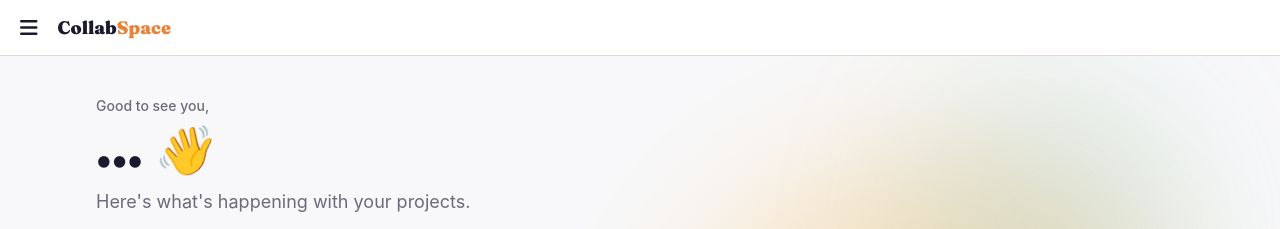
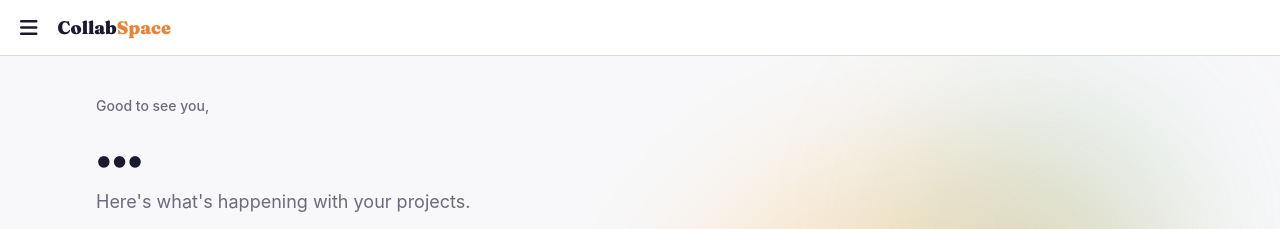
Before and after one commit to iamthepxlronin/student-collab, a website: page frontend/public/dashboard.html in a window 1280 px wide. Shown: the top 229 px of the page. Drawn offline with Linux system fonts and the light colour scheme; no server answers; sample sign-in values are in the browser's storage.

Commit message:
1 minor fix (emoji)

```diff
--- a/frontend/public/dashboard.html
+++ b/frontend/public/dashboard.html
@@ -47,7 +47,7 @@
                     <div class="mb-10">
                         <p class="text-muted text-sm font-medium mb-1">Good to see you,</p>
                         <h1 class="font-serif text-5xl font-black leading-tight mb-2">
-                            <span id="welcomeName">...</span> <em class="italic text-coral">👋</em>
+                            <span id="welcomeName">...</span>
                         </h1>
                         <p class="text-muted text-lg">Here's what's happening with your projects.</p>
                     </div>
```
